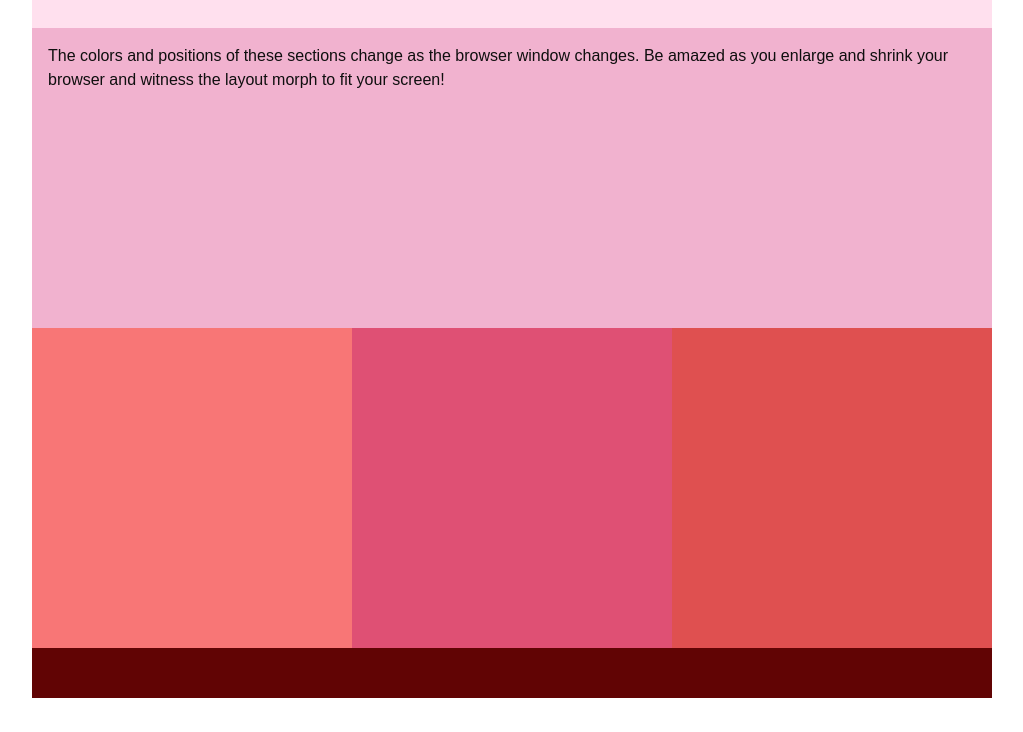
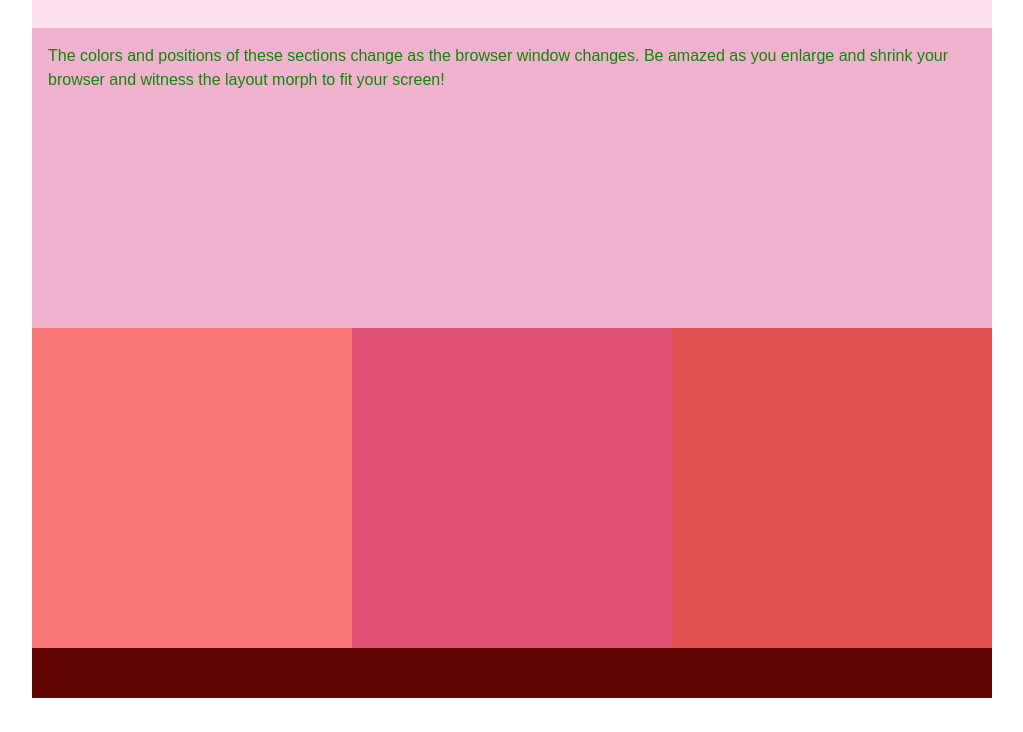
Before and after one commit to markie-m/color-changing, a plain HTML site: page index.html in a window 1280 px wide. Shown: the part 68-800 px from the top of the page, without its empty margins (128-1151 px from the left). Drawn offline with Linux system fonts and the light colour scheme.

Commit message:
Added responsive colors to main text

```diff
--- a/css/main.css
+++ b/css/main.css
@@ -48,6 +48,7 @@ main {
   width: 100%;
   /* background-color: #fdf6b1; */
   background-color: #fff6a2;
+  color: #5317d4;
 }
 
 /*---------- CONTENT AREA ----------*/
@@ -93,6 +94,7 @@ footer {
 
   main {
       background-color: #a0f0f3;
+      color: #d86201;
   }
 
   #column-1,
@@ -130,6 +132,7 @@ footer {
 
   main {
     background-color: #f1b2cf;
+    color: #148503;
 }
   #column-1,
   #column-2,
```
